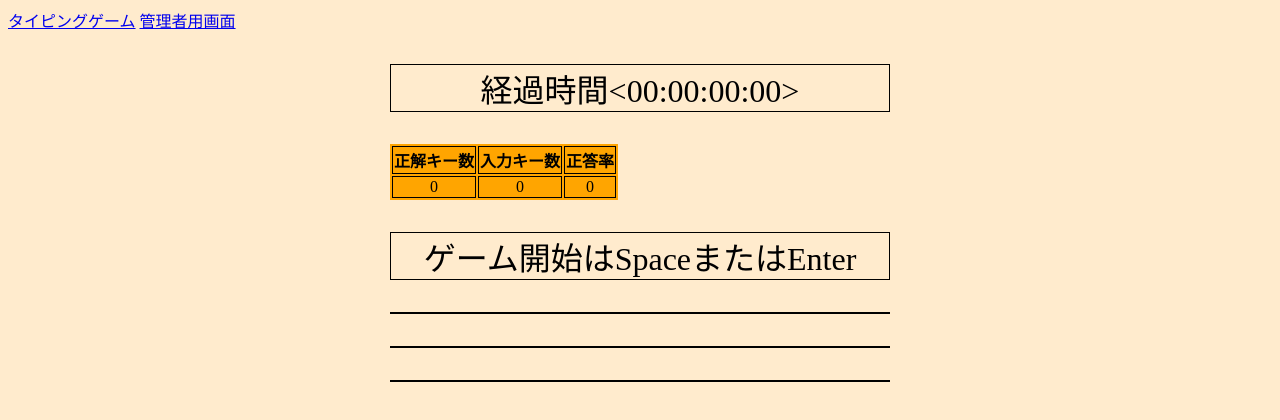
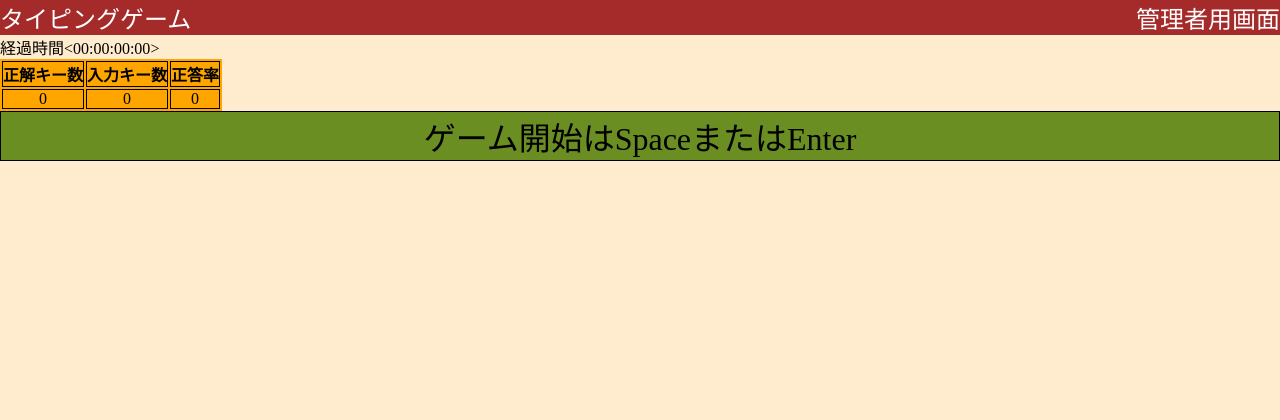
Before and after one commit to koume80703/typing_game, a website: page app/public/html/inGame.html in a window 1280 px wide. Drawn offline with Linux system fonts and the light colour scheme; files that its build step writes are made by us from their sources; files whose address does not match are found by name.

Commit message:
minor update

```diff
--- a/app/public/style/style.css
+++ b/app/public/style/style.css
@@ -1,6 +1,14 @@
+* {
+    margin: 0;
+    padding: 0;
+    box-sizing: border-box;
+}
+
+
 body {
     background-color: blanchedalmond;
 }
+
 table {
     background-color: orange;
 }
@@ -11,20 +19,28 @@ td {
     text-align: center;
 }
 
-main {
-    margin: 0;
-    padding: 0;
-    width: 500px;
+#game_content {
+    padding: 1px;
+    text-align: center;
+    font-size: xx-large;
     margin-left: auto;
     margin-right: auto;
-}
-
-main p{
-    text-align: center;
-    font-size: xx-large;
     border: 1px solid black;
+    background-color: olivedrab;
 }
 
 #typedStr {
     color: grey;
 }
+
+.container {
+    display: flex;
+    justify-content: space-between;
+    background-color: brown;
+}
+
+.container a {
+    font-size: 1.5rem;
+    color: white;
+    text-decoration: none;
+}
```
